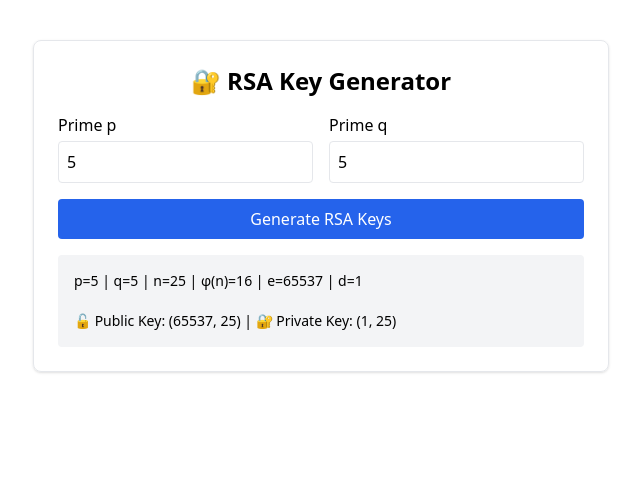
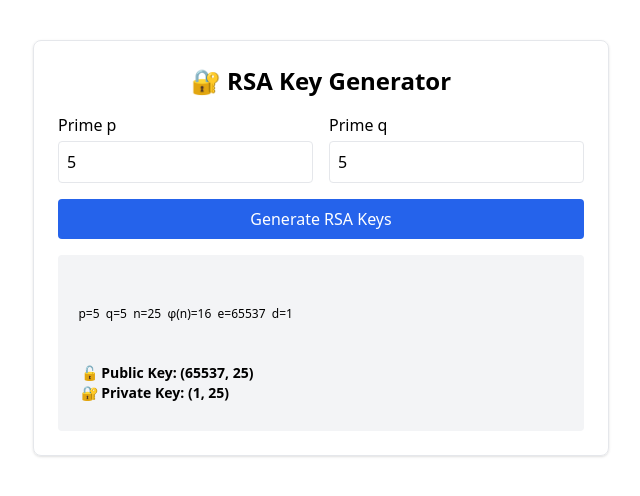
Before and after one commit to Ohad-Ma/RSA-Visualizer, a website built with Vite: page index.html in a window 1280 px wide. Both pictures are taken after typing "5", "5" into the empty fields and a click on the button "Generate RSA Keys". Shown: the whole page, without its empty margins (319-959 px from the left). Built offline with nearby package versions, Linux system fonts and the light colour scheme.

Commit message:
Private & public keys are now bold

```diff
--- a/index.html
+++ b/index.html
@@ -26,7 +26,7 @@
     Generate RSA Keys
   </button>
 
-  <div id="output" class="text-sm bg-gray-100 p-4 rounded whitespace-pre-wrap"></div>
+  <div id="output" class="text-sm bg-gray-100 p-2 rounded whitespace-pre-wrap"></div>
 </div>
 
 <script type ="module" src="/src/main.ts"></script>
--- a/src/main.ts
+++ b/src/main.ts
@@ -17,13 +17,13 @@ generateBtn.addEventListener("click", () => {
 
   const keys = generateRSAKeys(p,q);
 
-output.innerText = [
-  `p=${keys.p}`,
-  `q=${keys.q}`,
-  `n=${keys.n}`,
-  `φ(n)=${keys.phi}`,
-  `e=${keys.e}`,
-  `d=${keys.d}`
-].join(' | ')
-+ `\n\n🔓 Public Key: (${keys.e}, ${keys.n}) | 🔐 Private Key: (${keys.d}, ${keys.n})`;
+output.innerHTML = `
+  <span class="text-xs">
+    p=${keys.p}  q=${keys.q}  n=${keys.n}  φ(n)=${keys.phi}  e=${keys.e}  d=${keys.d}
+  </span>
+  <span class="font-bold">
+    <span class="text-yellow-600">🔓</span> Public Key: (${keys.e}, ${keys.n})
+    <span class="text-green-600">🔐</span> Private Key: (${keys.d}, ${keys.n})
+  </span>
+`;
 });
```
